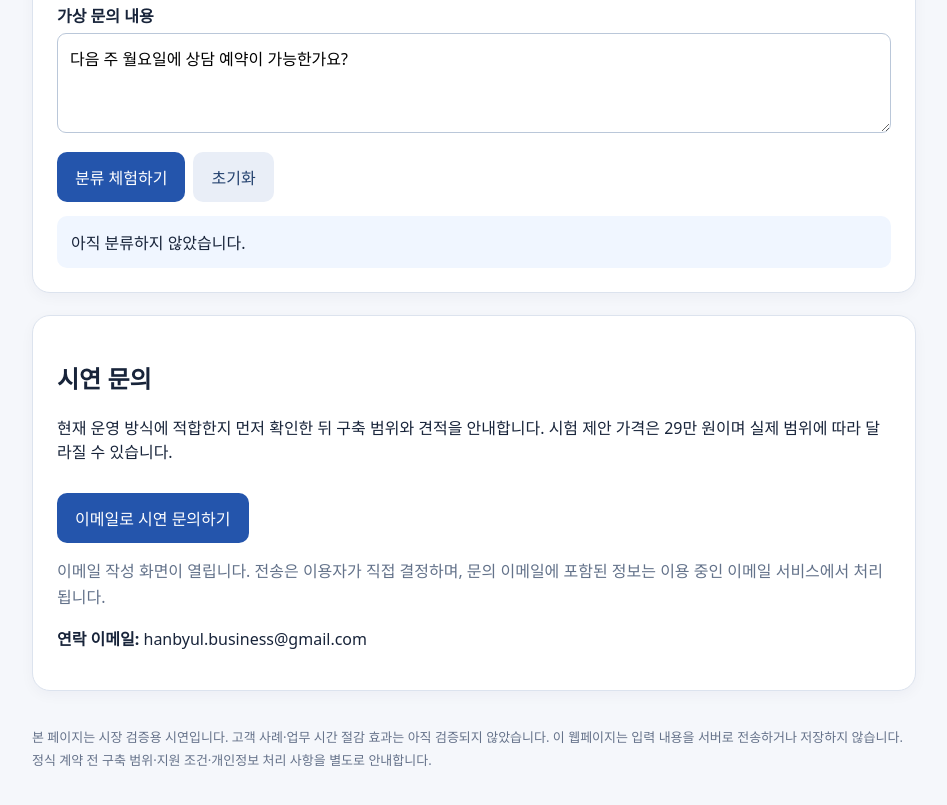
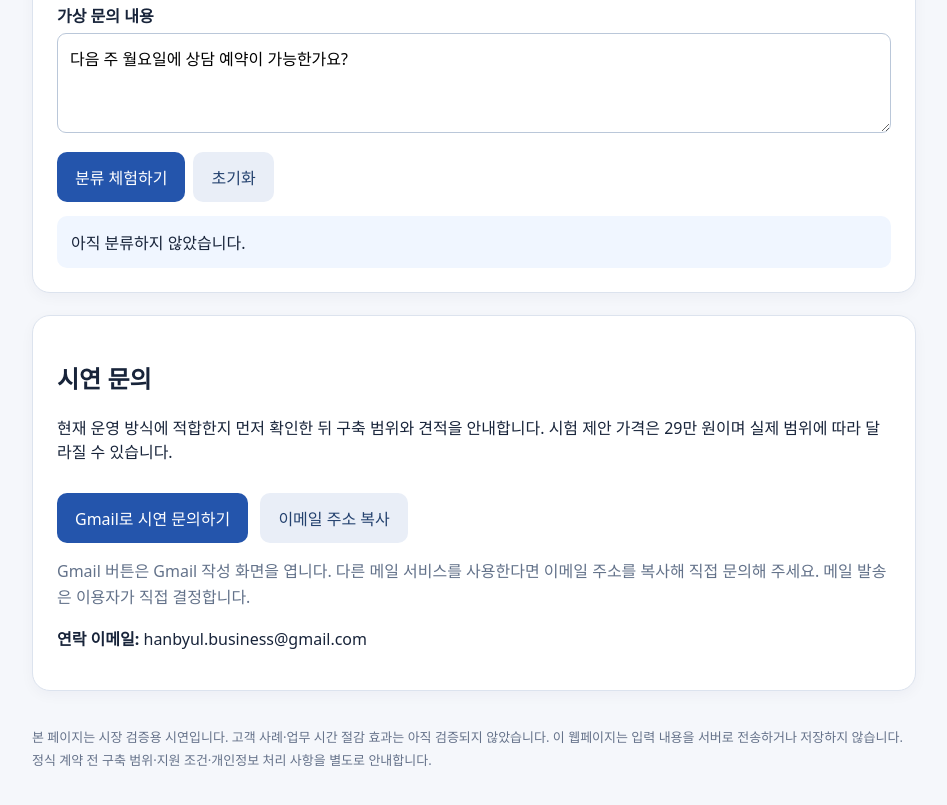
Before and after one commit to hanbyulbusiness-cpu/academy-inquiry-demo, a plain HTML site: page index.html in a window 1280 px wide. Shown: the part 1089-1894 px from the top of the page, without its empty margins (166-1113 px from the left). Drawn offline with Linux system fonts and the light colour scheme.

Commit message:
Fix inquiry button with Gmail compose and email copy fallback

```diff
--- a/index.html
+++ b/index.html
@@ -35,8 +35,9 @@ small,.muted{color:#63728a;line-height:1.6}footer{margin-top:35px;color:#65728a;
 <div class="result" id="result" role="status" aria-live="polite">아직 분류하지 않았습니다.</div></section>
 <section class="panel"><h2>시연 문의</h2>
 <p>현재 운영 방식에 적합한지 먼저 확인한 뒤 구축 범위와 견적을 안내합니다. 시험 제안 가격은 29만 원이며 실제 범위에 따라 달라질 수 있습니다.</p>
-<a class="btn" href="mailto:hanbyul.business@gmail.com?subject=%5B%ED%95%99%EC%9B%90%20%EC%83%81%EB%8B%B4%20%EC%9E%90%EB%8F%99%ED%99%94%5D%20%EC%8B%9C%EC%97%B0%20%EB%AC%B8%EC%9D%98">이메일로 시연 문의하기</a>
-<p class="muted">이메일 작성 화면이 열립니다. 전송은 이용자가 직접 결정하며, 문의 이메일에 포함된 정보는 이용 중인 이메일 서비스에서 처리됩니다.</p>
+<a class="btn" href="https://mail.google.com/mail/?view=cm&amp;fs=1&amp;to=hanbyul.business%40gmail.com&amp;su=%5B%ED%95%99%EC%9B%90%20%EC%83%81%EB%8B%B4%20%EC%9E%90%EB%8F%99%ED%99%94%5D%20%EC%8B%9C%EC%97%B0%20%EB%AC%B8%EC%9D%98" target="_blank" rel="noopener noreferrer">Gmail로 시연 문의하기</a>
+<button class="secondary" id="copy-email" type="button">이메일 주소 복사</button><span id="copy-status" role="status" aria-live="polite"></span>
+<p class="muted">Gmail 버튼은 Gmail 작성 화면을 엽니다. 다른 메일 서비스를 사용한다면 이메일 주소를 복사해 직접 문의해 주세요. 메일 발송은 이용자가 직접 결정합니다.</p>
 <p><strong>연락 이메일:</strong> hanbyul.business@gmail.com</p></section>
 <footer>본 페이지는 시장 검증용 시연입니다. 고객 사례·업무 시간 절감 효과는 아직 검증되지 않았습니다. 이 웹페이지는 입력 내용을 서버로 전송하거나 저장하지 않습니다. 정식 계약 전 구축 범위·지원 조건·개인정보 처리 사항을 별도로 안내합니다.</footer>
 </main><script>
@@ -55,6 +56,7 @@ review=conflict?"예":"아니오";
 }else if(found.length===1){type=found[0];review="아니오";}
 result.textContent="자동 분류: "+type+"\n검토 필요: "+review+"\n\n※ 가상 체험 결과입니다. 실제 문의는 저장되지 않습니다.";
 });
+document.getElementById("copy-email").addEventListener("click",async()=>{const email="hanbyul.business@gmail.com",status=document.getElementById("copy-status");try{if(!navigator.clipboard||!navigator.clipboard.writeText)throw Error("unavailable");await navigator.clipboard.writeText(email);status.textContent=" 복사 완료";}catch(e){status.textContent=" 복사할 주소: "+email;}});
 document.getElementById("reset").addEventListener("click",()=>{category.value="신규상담";message.value="다음 주 월요일에 상담 예약이 가능한가요?";result.textContent="아직 분류하지 않았습니다.";});
 })();
 </script></body></html>
```
